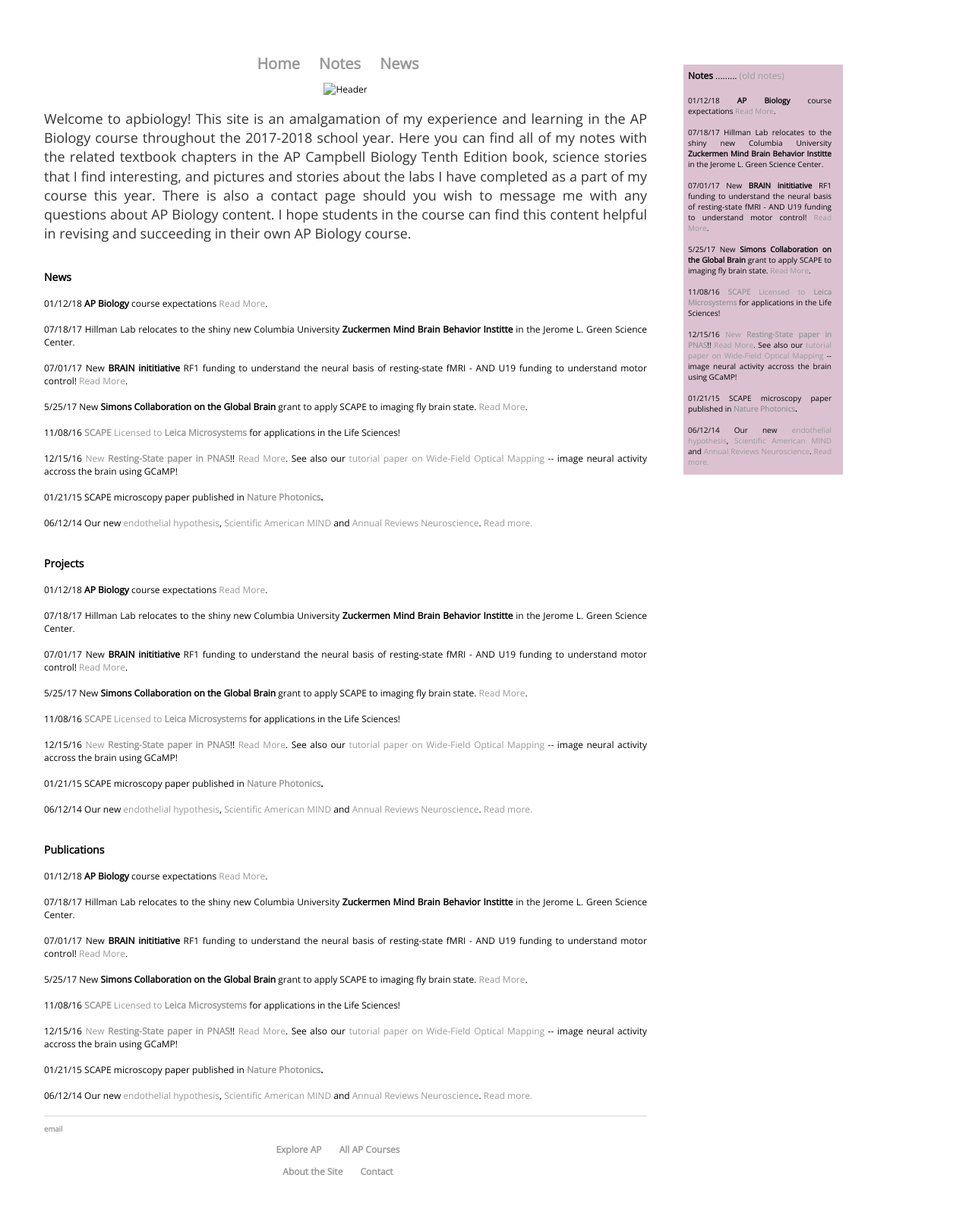
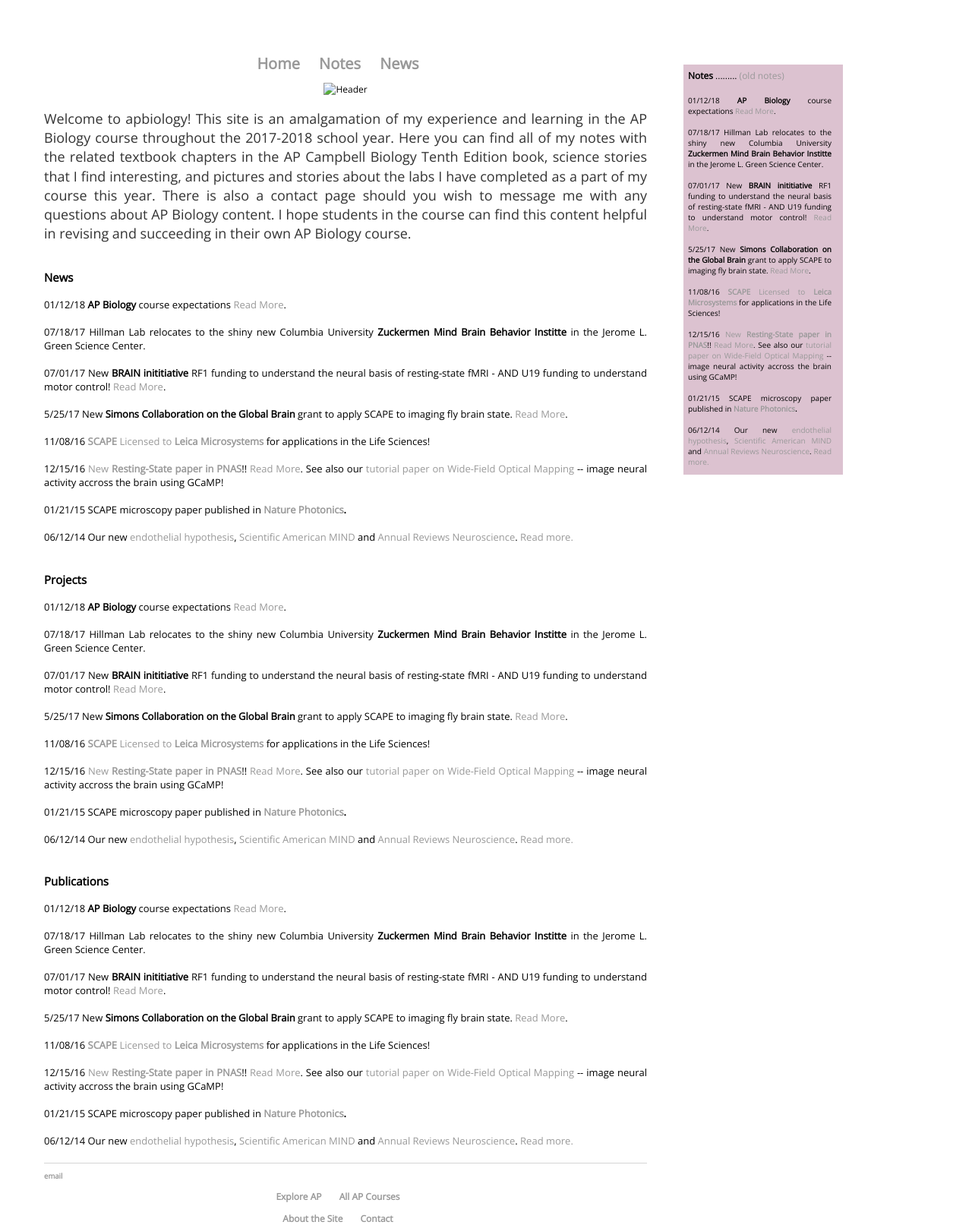
Before and after one commit to meganscarlett/meganscarlett.github.io, a Jekyll site: the page built from index.html, in a window 1280 px wide. Shown: the whole page at 76% size. Built offline with Jekyll 4.4.1, drawn with Linux system fonts in a browser that asks for light colours; before the commit the page ends 1551 px from its top, so only the background shows below that.

Commit message:
Update index.html

```diff
--- a/index.html
+++ b/index.html
@@ -16,9 +16,9 @@ I hope students in the course can find this content helpful in revising and succ
 		<!-- left column -->
 	<div id="column-left">
 		<br>
-		<div style="font-size: 14px; font-weight: bold">News</div>
+		<div style="font-size: 15px; font-weight: bold">News</div>
 		<br>
-		<div style="font-size: 12px">
+		<div style="font-size: 13px">
                     01/12/18 <strong> AP Biology </strong> course expectations <a href="https://meganscarlett.github.io/2018/01/11/ap-biology-course-expectations.html">Read More</a>.</span><span class="style17"><br>
                     <br>
                       </span><span class="style3"> 07/18/17 Hillman Lab relocates to the shiny new Columbia University <strong>Zuckermen Mind Brain Behavior Institte</strong> in the Jerome L. Green Science Center. </span><span class="style17"><br>
@@ -40,9 +40,9 @@ I hope students in the course can find this content helpful in revising and succ
 		<!-- center column -->
 	<div id="column-center">
 		<br>
-		<div style="font-size: 14px; font-weight: bold">Projects</div>
+		<div style="font-size: 15px; font-weight: bold">Projects</div>
 		<br>
-		<div style="font-size: 12px">
+		<div style="font-size: 13px">
                     01/12/18 <strong> AP Biology </strong> course expectations <a href="https://meganscarlett.github.io/2018/01/11/ap-biology-course-expectations.html">Read More</a>.</span><span class="style17"><br>
                     <br>
                       </span><span class="style3"> 07/18/17 Hillman Lab relocates to the shiny new Columbia University <strong>Zuckermen Mind Brain Behavior Institte</strong> in the Jerome L. Green Science Center. </span><span class="style17"><br>
@@ -64,9 +64,9 @@ I hope students in the course can find this content helpful in revising and succ
 		<!-- right column -->
 	<div id="column-right">
 		<br>
-		<div style="font-size: 14px; font-weight: bold">Publications</div>
+		<div style="font-size: 15px; font-weight: bold">Publications</div>
 		<br>
-		<div style="font-size: 12px">
+		<div style="font-size: 13px">
                     01/12/18 <strong> AP Biology </strong> course expectations <a href="https://meganscarlett.github.io/2018/01/11/ap-biology-course-expectations.html">Read More</a>.</span><span class="style17"><br>
                     <br>
                       </span><span class="style3"> 07/18/17 Hillman Lab relocates to the shiny new Columbia University <strong>Zuckermen Mind Brain Behavior Institte</strong> in the Jerome L. Green Science Center. </span><span class="style17"><br>
```
